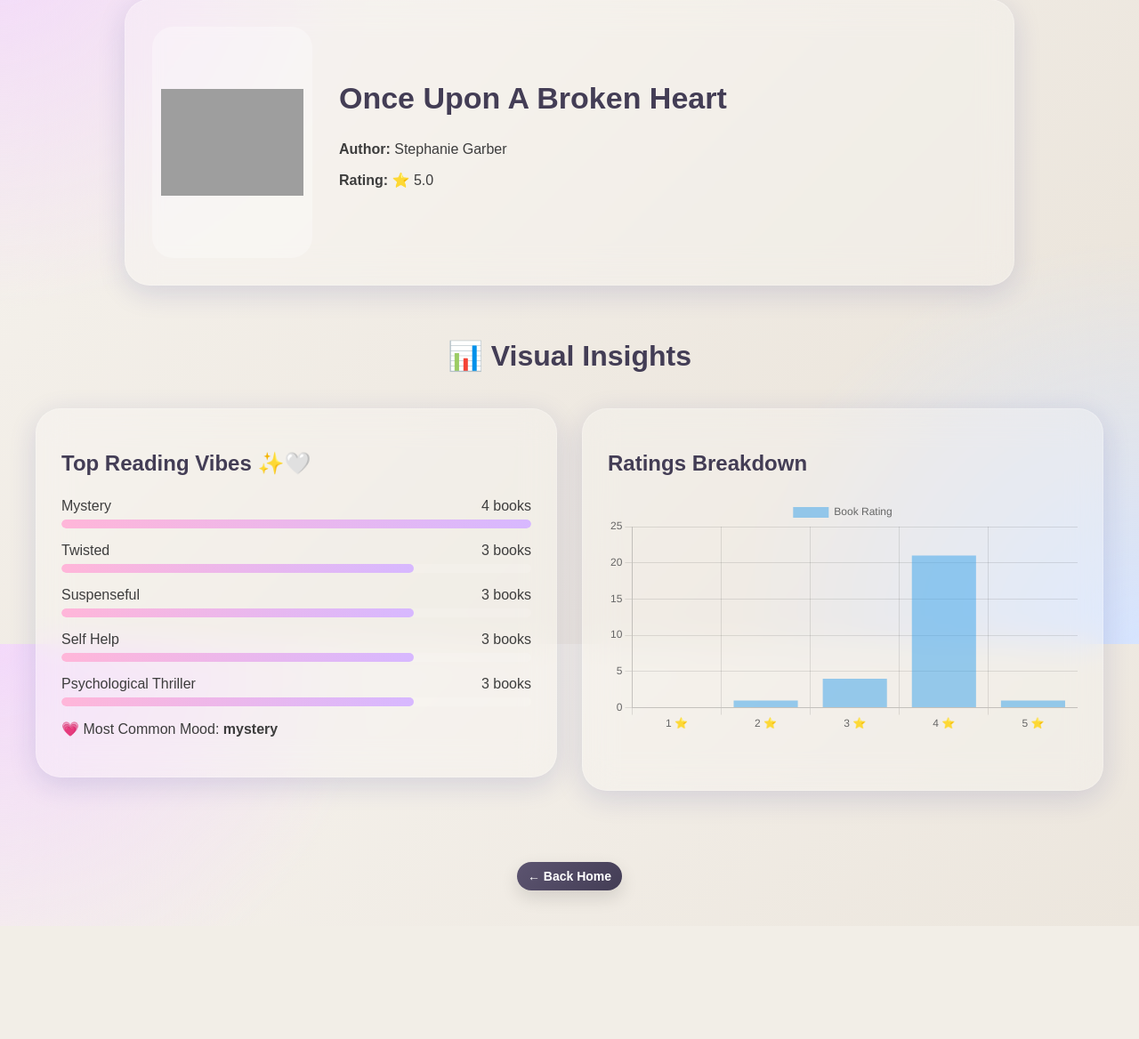
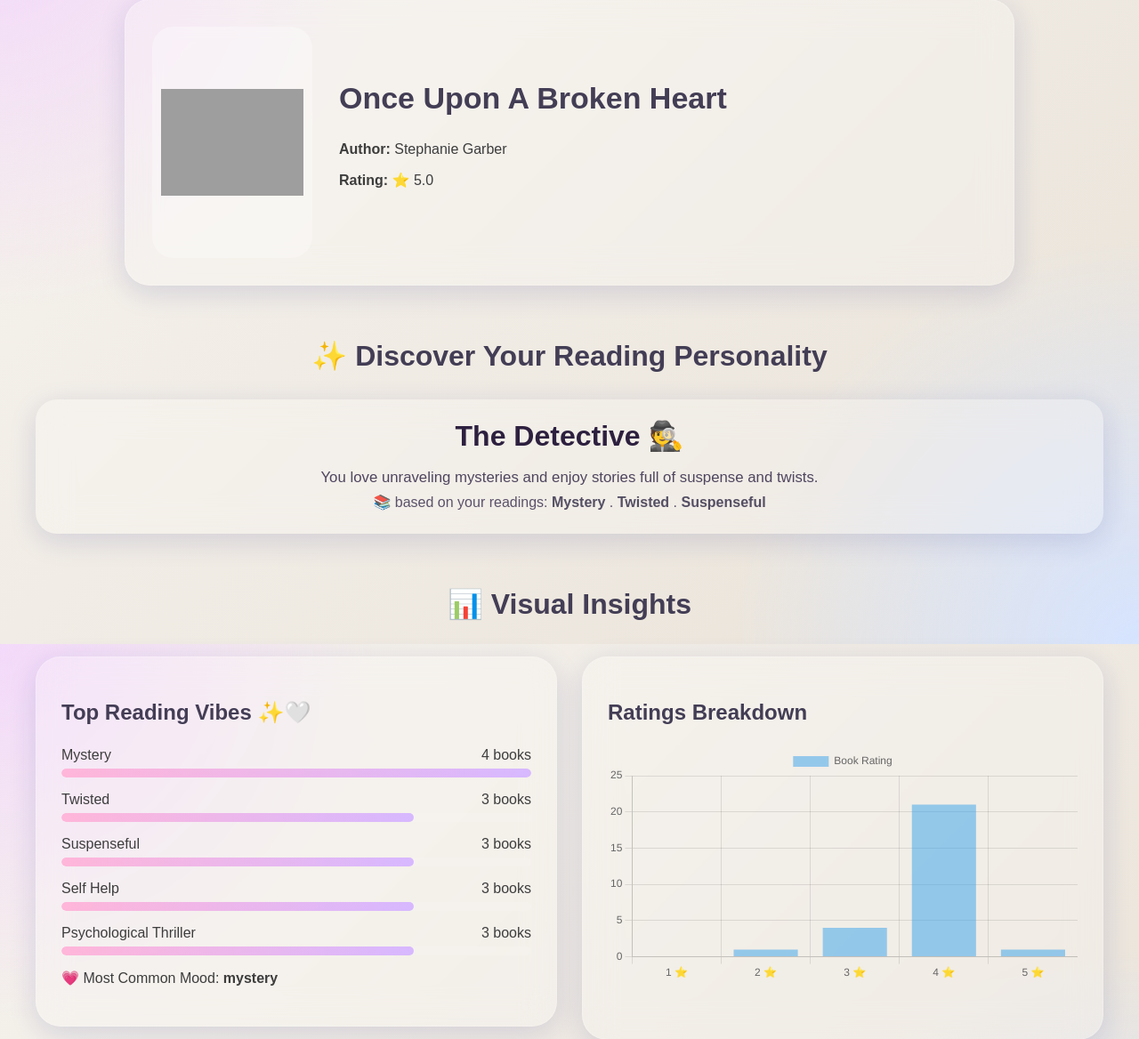
Before and after one commit to sharmakarishma1210-cmyk/book-mood-journal, a Flask app: page /analytics in a window 1280 px wide. Shown: the part 876-2044 px from the top of the page at 89% size. Before the commit the page ends 1890 px from the top, so only its background shows below. Run offline with Flask 3, Linux system fonts and the light colour scheme; a user stored in the database is signed in; data comes from the database, SQL or seed files in the repository; grey boxes are pictures that could not be loaded.

Commit message:
added personality card in the analytics

```diff
--- a/app.py
+++ b/app.py
@@ -414,13 +414,76 @@ def analytics():
     else "None"
     )
 
+    if most_common_mood in [
+    "mystery",
+    "psychological thriller",
+    "crime fiction",
+    "thriller",
+    "suspenseful"]:
+        personality = {
+        "title": "The Detective 🕵️",
+        "description": "You love unraveling mysteries and enjoy stories full of suspense and twists."
+    }
+
+    elif most_common_mood in [
+    "romance",
+    "heartthrobbing"
+    "dark romance",
+    "heartfelt"]:
+
+        personality = {
+        "title": "The Romantic 💕",
+        "description": "You enjoy emotional stories, meaningful relationships, and unforgettable characters."
+    }
+
+    elif most_common_mood in [
+    "fantasy",
+    "magic",
+    "adventure"
+]:
+        personality = {
+        "title": "The Dreamer ✨",
+        "description": "You love escaping into imaginative worlds filled with wonder."
+    }
+
+    elif most_common_mood in [
+    "self help",
+    "memoir",
+    "biographical memoir",
+    "non-fiction"
+]:
+        personality = {
+        "title": "The Lifelong Learner 🌱",
+        "description": "You read to grow, reflect, and discover new perspectives."
+    }
+
+    elif most_common_mood in [
+    "comedy-drama",
+    "comedy"
+    "contemporary fiction novel"
+]:
+        personality = {
+        "title": "The Slice-of-Life Reader ☕",
+        "description": "You appreciate relatable characters and everyday stories with heart."
+    }
+
+    else:
+        personality = {
+        "title": "The Explorer 📚",
+        "description": "Your bookshelf spans many genres—you enjoy discovering something different every time."
+    }
     top_vibes = sorted(
     mood_data.items(),
     key=lambda x: x[1],
     reverse=True
 )[:5]
+    max_count = top_vibes[0][1] if top_vibes else 1
 
-    max_count = top_vibes[0][1] if top_vibes else 1
+
+    top_personality_moods = [
+        mood.title()
+        for mood , count in top_vibes[:3]
+    ]
 
 
     # =========================
@@ -529,7 +592,9 @@ def analytics():
         most_common_mood=most_common_mood,
         books_this_month=books_this_month,
         top_vibes = top_vibes,
+        top_personality_moods=top_personality_moods,
         max_count = max_count,
+        personality = personality,
 
         # favorite_percentage=favorite_percentage
     )
--- a/static/style.css
+++ b/static/style.css
@@ -762,6 +762,60 @@ textarea:focus {
 }
 
 /* =========================
+PERSONALITY CARD
+========================= */
+
+.personality-card {
+  margin: 30px 0;
+  padding: 22px 40px;
+  border-radius: 24px;
+  background-color: rgba(255, 255, 255, 0.22);
+  backdrop-filter: blur(18px);
+  box-shadow: var(--shadow);
+  text-align: center;
+}
+
+.personality-card h2 {
+  margin-bottom: 15px;
+}
+
+.personality-card h3 {
+  font-size: 2rem;
+  /* color: var(--primary-dark); */
+  color: #2d203f;
+  margin-bottom: 15px;
+  margin: 0 0 14px;
+  font-weight: 700;
+}
+
+.personality-card p {
+  max-width: 620px;
+  margin: 0 auto;
+  line-height: 1.7;
+  opacity: 0.9;
+}
+
+.personality-description {
+  font-size: 1.05rem;
+  font-weight: 500;
+  color: #3d3350;
+  line-height: 1.6;
+  max-width: 630px;
+  margin: 0 auto 10px;
+}
+
+.personality-moods {
+  font-size: 1rem;
+  margin-top: 10px;
+  color: #4a405c;
+}
+
+.personality-moods strong {
+  color: var(--primary-dark);
+  font-weight: 700;
+}
+
+/* =========================
    EMPTY STATE
 ========================= */
 
--- a/templates/analytics.html
+++ b/templates/analytics.html
@@ -90,6 +90,19 @@
       </div>
 
       {% endif %}
+
+      <h2 class="analytics-section-title">
+        ✨ Discover Your Reading Personality
+      </h2>
+      <div class="personality-card">
+        <h3>{{ personality.title }}</h3>
+        <p class="personality-description">{{ personality.description}}</p>
+        <p class="personality-moods">
+          📚 based on your readings: {% for mood in top_personality_moods %}
+          <strong>{{ mood }}</strong>{% if not loop.last %} . {% endif %} {%
+          endfor %}
+        </p>
+      </div>
 
       <h2 class="analytics-section-title">📊 Visual Insights</h2>
 
```
